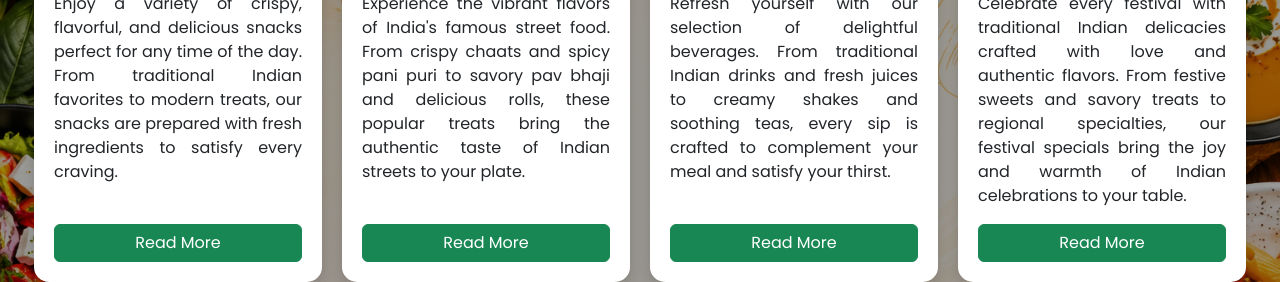
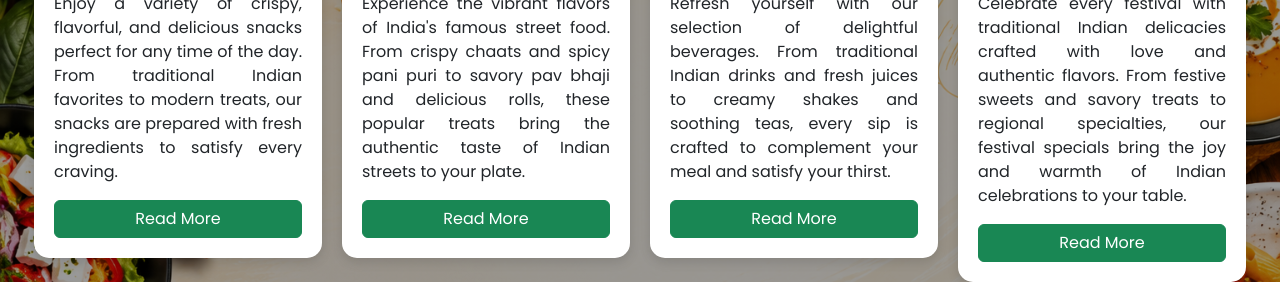
Before and after one commit to vinayak-shree/Akansha-s_kitchen, a Django app: page / in a window 1280 px wide. Shown: the part 956-1238 px from the top of the page. Run offline with Django 5.2, Linux system fonts and the light colour scheme.

Commit message:
Update index.html

```diff
--- a/vege/templates/index.html
+++ b/vege/templates/index.html
@@ -463,7 +463,7 @@
 </div>
 
     </div>
-    <div class="container-2" style="display: flex; flex-direction:row; gap: 20px; justify-content: center; flex-wrap: wrap;">
+    <!-- <div class="container-2" style="display: flex; flex-direction:row; gap: 20px; justify-content: center; flex-wrap: wrap;"> -->
     <div class="card" style="width: 18rem;">
   <img src="https://elements-resized.envatousercontent.com/envato-dam-assets-production/EVA/TRX/99/05/c8/9d/31/v1_E11/E1137346.jpg?w=800&cf_fit=scale-down&mark-alpha=18&mark=https%3A%2F%2Felements-assets.envato.com%2Fstatic%2Fwatermark4.png&q=85&format=auto&s=ddcfe5d4d79e3efbba2760a65af8602346736e5a212e597cff735593b7cb23ff" style="height: 7rem; width: 15rem; margin-left: 1rem; margin-top: 10px;" class="card-img-top" alt="...">
   <div class="card-body">
@@ -471,7 +471,7 @@
     <p class="card-text">Enjoy a variety of crispy, flavorful, and delicious snacks perfect for any time of the day. From traditional Indian favorites to modern treats, our snacks are prepared with fresh ingredients to satisfy every craving.
 
 </p>
-<button type="button" class="btn btn-success" style="margin-top: 8rem;"><a href="/category/Snacks" style="text-decoration: none; color: white;">Read More</a></button>
+<button type="button" class="btn btn-success" style="margin-top: 1.3rem;"><a href="/category/Snacks" style="text-decoration: none; color: white;">Read More</a></button>
 </div>
 </div>
  <div class="card" style="width: 18rem;">
@@ -481,7 +481,7 @@
     <p class="card-text">Experience the vibrant flavors of India's famous street food. From crispy chaats and spicy pani puri to savory pav bhaji and delicious rolls, these popular treats bring the authentic taste of Indian streets to your plate.
 
 </p>
-<button type="button" class="btn btn-success" style="margin-top:6.5rem;"><a href="/category/Street Food" style="text-decoration: none; color: white;">Read More</a></button>
+<button type="button" class="btn btn-success" style="margin-top:1.3rem;"><a href="/category/Street Food" style="text-decoration: none; color: white;">Read More</a></button>
 </div>
 </div>
  <div class="card" style="width: 18rem;">
@@ -491,7 +491,7 @@
     <p class="card-text">Refresh yourself with our selection of delightful beverages. From traditional Indian drinks and fresh juices to creamy shakes and soothing teas, every sip is crafted to complement your meal and satisfy your thirst.
 
 </p>
-<button type="button" class="btn btn-success" style="margin-top: 7rem;"><a href="/category/Beverages" style="text-decoration: none; color: white;">Read More</a></button>
+<button type="button" class="btn btn-success" style="margin-top: 1.3rem;"><a href="/category/Beverages" style="text-decoration: none; color: white;">Read More</a></button>
 </div>
 
 </div>
@@ -503,11 +503,11 @@
     <p class="card-text">Celebrate every festival with traditional Indian delicacies crafted with love and authentic flavors. From festive sweets and savory treats to regional specialties, our festival specials bring the joy and warmth of Indian celebrations to your table.
 
 </p>
-<button type="button" class="btn btn-success" style="margin-top: 5.5rem;"><a href="/category_recepie/" style="text-decoration: none; color: white;">Read More</a></button>
+<button type="button" class="btn btn-success" style="margin-top: 1.3rem;"><a href="/category_recepie/" style="text-decoration: none; color: white;">Read More</a></button>
 </div>
 
 </div>
-</div>
+<!-- </div> -->
 
 
 </body>
```
